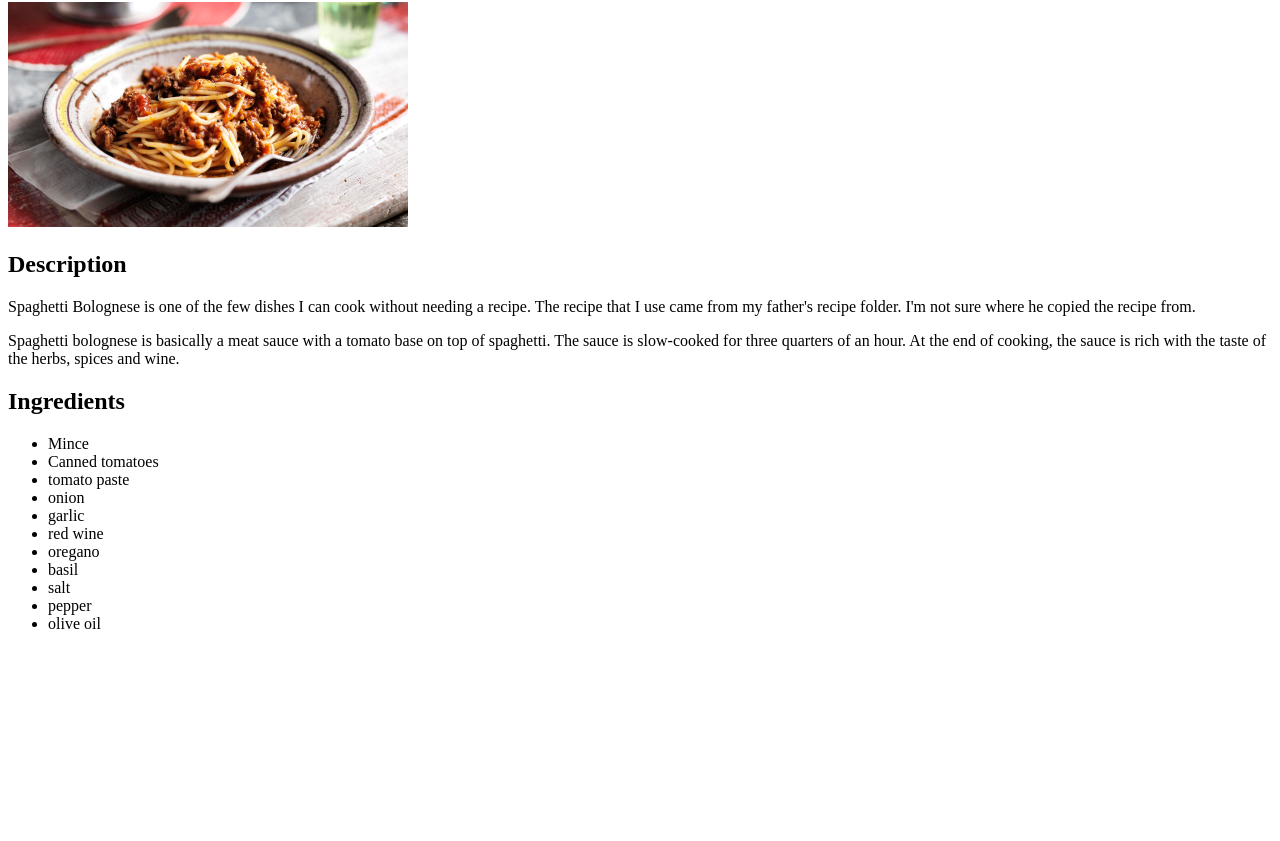
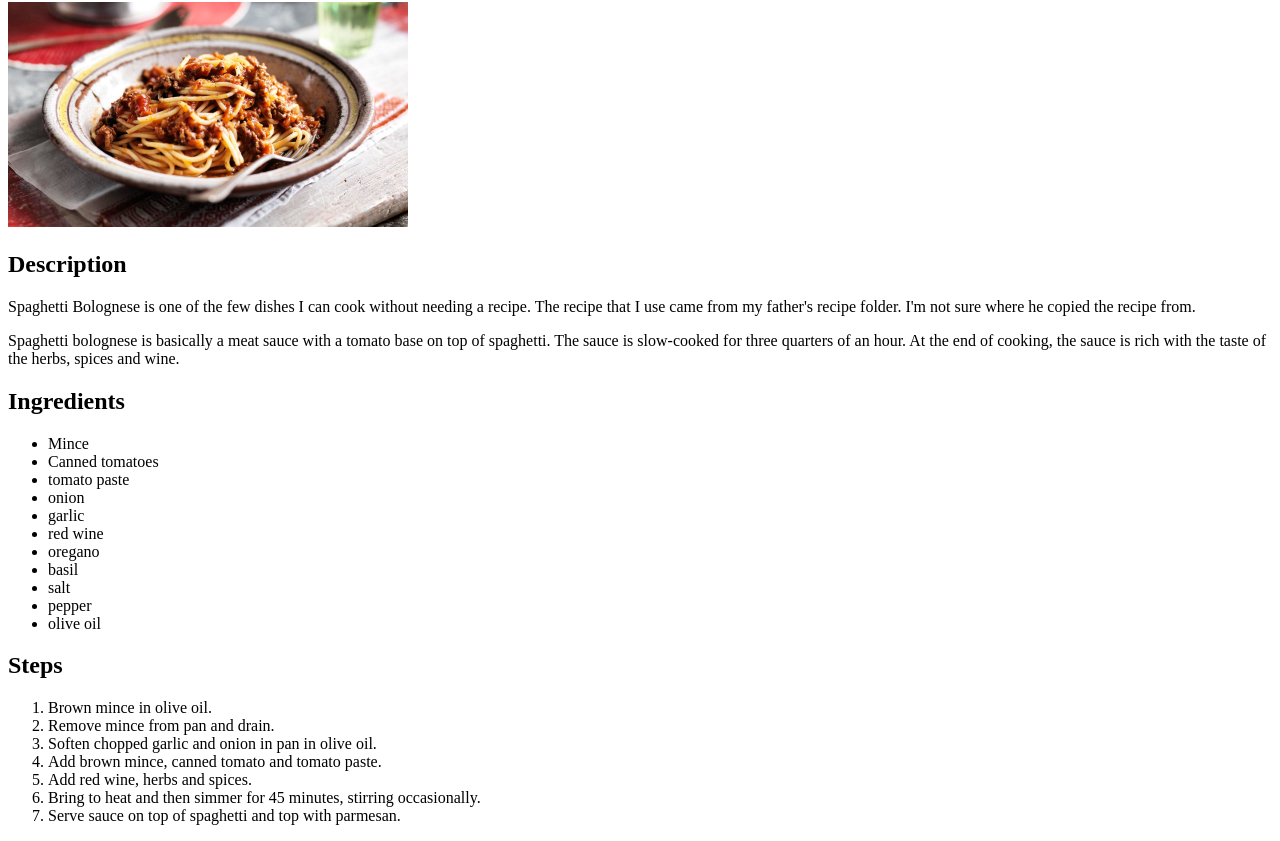
Before and after one commit to NPartridge/odin-recipes, a plain HTML site: page recipes/bolognese.html in a window 1280 px wide. Shown: the part 78-919 px from the top of the page. Before the commit the page ends 800 px from the top, so only its background shows below. Drawn offline with Linux system fonts and the light colour scheme.

Commit message:
Add recipe steps list

```diff
--- a/recipes/bolognese.html
+++ b/recipes/bolognese.html
@@ -29,6 +29,17 @@
         <li>olive oil</li>
     </ul>
 
+    <h2>Steps</h2>
+    <ol>
+        <li>Brown mince in olive oil.</li>
+        <li>Remove mince from pan and drain.</li>
+        <li>Soften chopped garlic and onion in pan in olive oil.</li>
+        <li>Add brown mince, canned tomato and tomato paste.</li>
+        <li>Add red wine, herbs and spices.</li>
+        <li>Bring to heat and then simmer for 45 minutes, stirring occasionally.</li>
+        <li>Serve sauce on top of spaghetti and top with parmesan.</li>
+    </ol>
+
 
 </body>
 </html>
```
